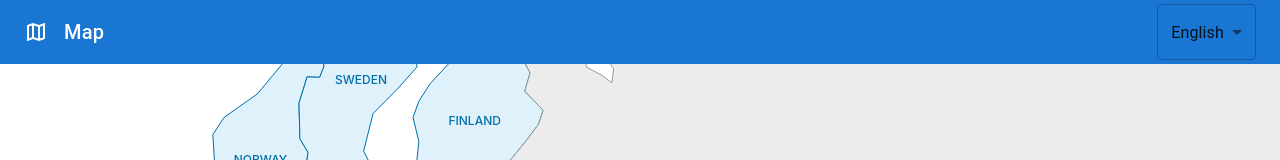
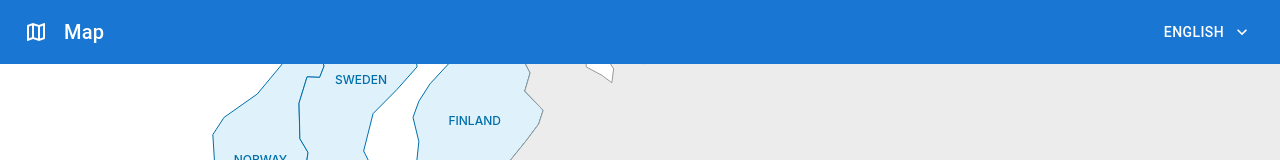
Before and after one commit to zero-plus-x/aidmap, a React (Create React App) app: page / in a window 1280 px wide. Shown: the top 160 px of the page. Built offline with nearby package versions, Linux system fonts and the light colour scheme; the HTML template or start-up script is replaced by a standard one.

Commit message:
Store current locale in localeStorage

```diff
--- a/src/components/LocaleSelector.js
+++ b/src/components/LocaleSelector.js
@@ -1,20 +1,56 @@
+import { useState } from 'react'
 import { useLocale, useSetLocale } from '../localeContext'
-import { MenuItem, Select } from '@mui/material'
+import { Menu, MenuItem, Button } from '@mui/material'
+import KeyboardArrowDownIcon from '@mui/icons-material/KeyboardArrowDown'
+
+const LANGUAGES = [
+  { code: 'uk', title: 'Українська' },
+  { code: 'en', title: 'English' },
+  { code: 'ru', title: 'Русский' },
+]
 
 export const LocaleSelector = () => {
   const locale = useLocale()
   const setLocale = useSetLocale()
 
+  const [anchor, setAnchor] = useState(null)
+
+  const currentLanguage = LANGUAGES.find((item) => item.code === locale)
+
+  const handleClick = (event) => {
+    setAnchor(event.currentTarget)
+  }
+
+  const handleClose = (language) => {
+    if (language) {
+      setLocale(language)
+    }
+    setAnchor(null)
+  }
+
   return (
-    <Select
-      displayEmpty
-      inputProps={{ 'aria-label': 'Without label' }}
-      value={locale}
-      onChange={(e) => setLocale(e.target.value)}
-    >
-      <MenuItem value={'uk'}>Українська</MenuItem>
-      <MenuItem value={'en'}>English</MenuItem>
-      <MenuItem value={'ru'}>Русский</MenuItem>
-    </Select>
+    <>
+      <Button
+        color="inherit"
+        endIcon={<KeyboardArrowDownIcon />}
+        onClick={handleClick}
+      >
+        {currentLanguage.title}
+      </Button>
+      <Menu
+        anchorEl={anchor}
+        open={!!anchor}
+        onClose={handleClose}
+      >
+        {LANGUAGES.map((lang) => (
+          <MenuItem
+            key={lang.code}
+            onClick={() => handleClose(lang.code)}
+          >
+            {lang.title}
+          </MenuItem>
+        ))}
+      </Menu>
+    </>
   )
 }
--- a/src/localeContext.js
+++ b/src/localeContext.js
@@ -1,10 +1,14 @@
-import { createContext, useContext, useState } from 'react'
+import { createContext, useContext, useState, useEffect } from 'react'
 
 const localeContext = createContext()
 const localeSetContext = createContext()
 
 export const LocaleProvider = ({ children }) => {
-  const [locale, setLocale] = useState('en')
+  const [locale, setLocale] = useState(localStorage.getItem('locale') || 'en')
+
+  useEffect(() => {
+    localStorage.setItem('locale', locale)
+  }, [locale])
 
   return (
     <localeContext.Provider value={locale}>
```
